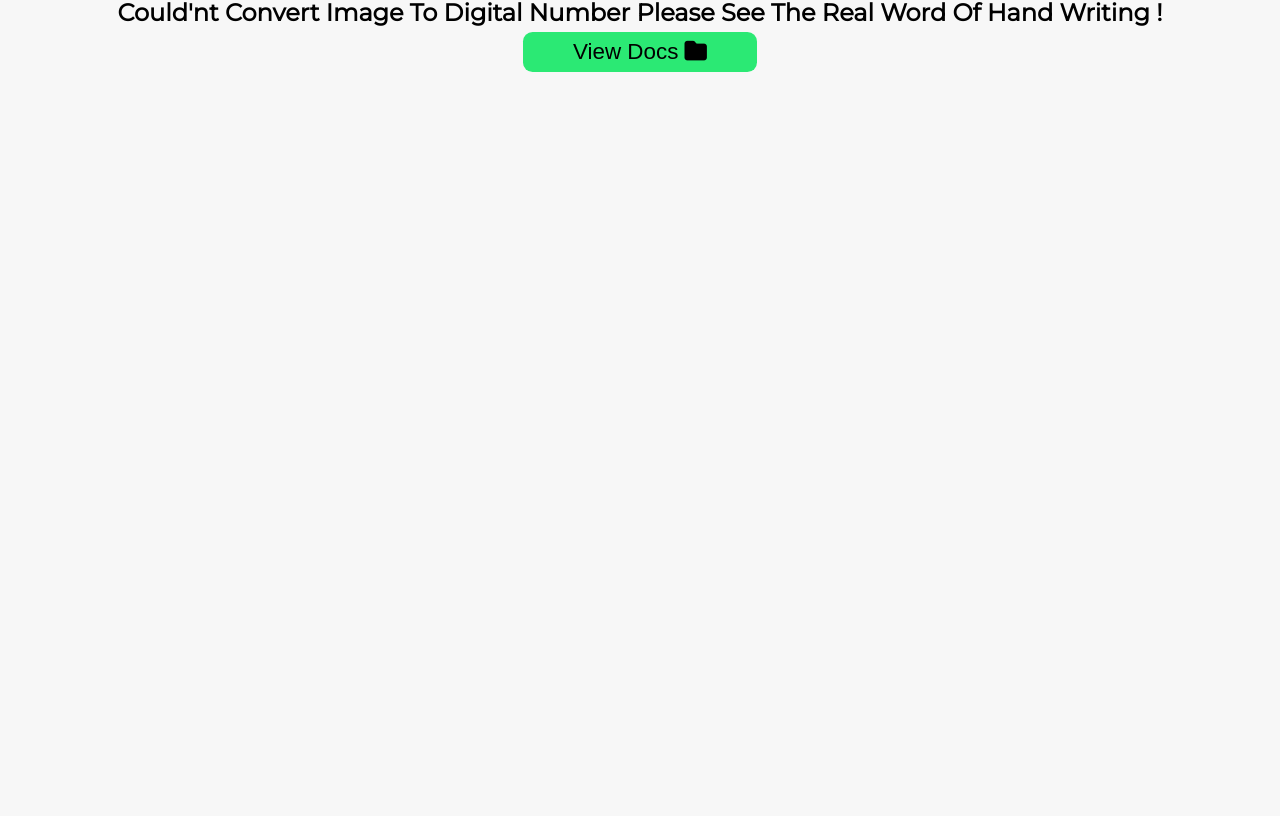
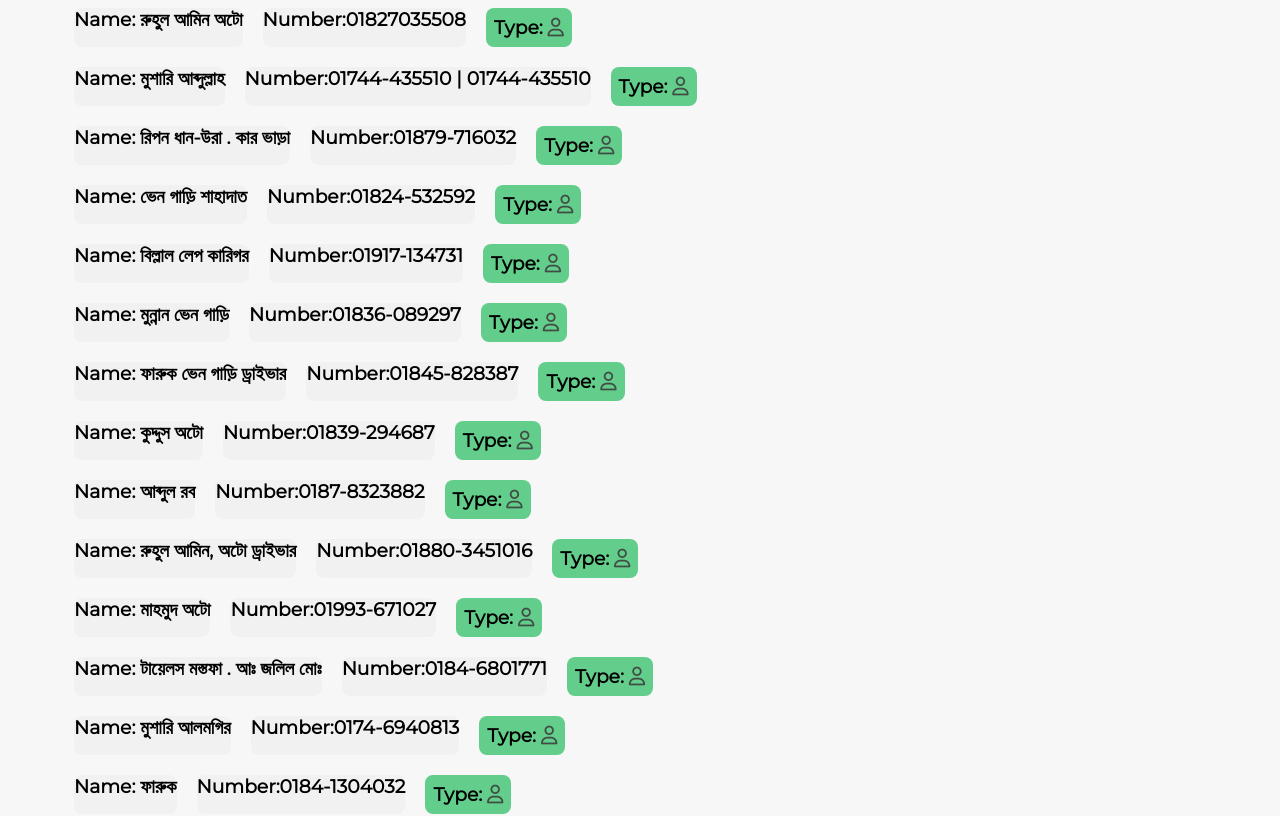
Before and after one commit to raihan-jishan/number-tab, a React (Create React App) app: page / in a window 1280 px wide. Shown: the part 4120-4936 px from the top of the page. Before the commit the page ends 4247 px from the top, so only its background shows below. Built offline with nearby package versions, Linux system fonts and the light colour scheme; some icons are missing.

Commit message:
Update People.js

```diff
--- a/src/DATA/People.js
+++ b/src/DATA/People.js
@@ -425,4 +425,94 @@ export const People = [
     icon: <i className="fa-regular fa-user"></i>,
   },
   //    new row
+    {
+    id: 68,
+    name: "রুহুল আমিন অটো ",
+    number: "01827035508",
+    icon: <i className="fa-regular fa-user"></i>,
+  },
+  {
+    id: 69,
+    name: "মুশারি আব্দুল্লাহ",
+    number: "01744-435510 | 01744-435510",
+    icon: <i className="fa-regular fa-user"></i>,
+  },
+  {
+    id: 70,
+    name: "রিপন ধান-উরা . কার ভাড়া ",
+    number: "01879-716032",
+    icon: <i className="fa-regular fa-user"></i>,
+  },
+  {
+    id: 71,
+    name: "ভেন গাড়ি শাহাদাত",
+    number: "01824-532592",
+    icon: <i className="fa-regular fa-user"></i>,
+  },
+  {
+    id: 72,
+    name: "বিল্লাল লেপ কারিগর ",
+    number: "01917-134731",
+    icon: <i className="fa-regular fa-user"></i>,
+  },
+  {
+    id: 73,
+    name: "মুন্নান ভেন গাড়ি",
+    number: "01836-089297",
+    icon: <i className="fa-regular fa-user"></i>,
+  },
+  {
+    id: 74,
+    name: "ফারুক ভেন গাড়ি ড্রাইভার",
+    number: "01845-828387",
+    icon: <i className="fa-regular fa-user"></i>,
+  },
+  {
+    id: 75,
+    name: "কুদ্দুস অটো",
+    number: "01839-294687",
+    icon: <i className="fa-regular fa-user"></i>,
+  },
+  {
+    id: 76,
+    name: "আব্দুল রব ",
+    number: "0187-8323882",
+    icon: <i className="fa-regular fa-user"></i>,
+  },
+  {
+    id: 77,
+    name: "রুহুল আমিন, অটো ড্রাইভার ",
+    number: "01880-3451016",
+    icon: <i className="fa-regular fa-user"></i>,
+  },
+  {
+    id: 78,
+    name: "মাহমুদ অটো",
+    number: "01993-671027",
+    icon: <i className="fa-regular fa-user"></i>,
+  },
+  {
+    id: 79,
+    name: "টায়েলস মস্তফা . আঃ জলিল  মোঃ ",
+    number: "0184-6801771",
+    icon: <i className="fa-regular fa-user"></i>,
+  },
+  {
+    id: 80,
+    name: "মুশারি আলমগির",
+    number: "0174-6940813",
+    icon: <i className="fa-regular fa-user"></i>,
+  },
+  {
+    id: 81,
+    name: "ফারুক",
+    number: "0184-1304032",
+    icon: <i className="fa-regular fa-user"></i>,
+  },
+  {
+    id: 82,
+    name: "মানিক আজগরা সুমির বাবা",
+    number: "01851-874915",
+    icon: <i className="fa-regular fa-user"></i>,
+  },
 ];
```
